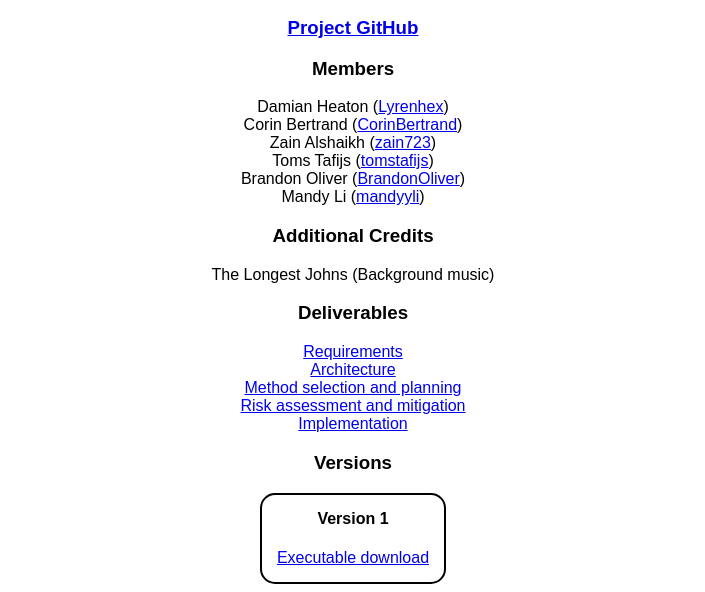
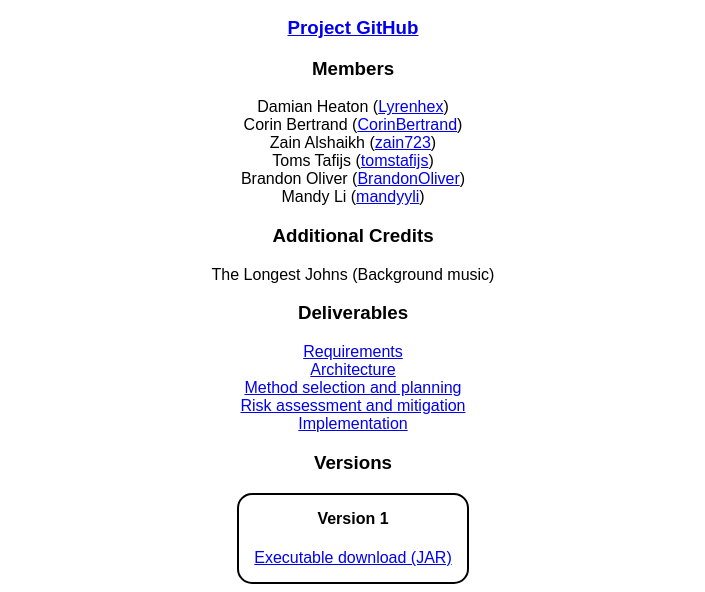
Before and after one commit to Lyrenhex/Team21Direction, a plain HTML site: page docs/index.html in a window 1280 px wide. Shown: the part 635-1227 px from the top of the page, without its empty margins (287-992 px from the left). Drawn offline with Linux system fonts and the light colour scheme.

Commit message:
Add JAR to website...

```diff
--- a/docs/index.html
+++ b/docs/index.html
@@ -43,8 +43,7 @@
         <h3>Versions</h3>
         <div class="version" id="v1">
             <h4>Version 1</h4>
-            <a class="exe" href="#">Executable download</a>
-            <!-- link above, documentation links, etc. this is basic structure. -->
+            <a class="exe" href="PirateGame!-1.0.jar">Executable download (JAR)</a>
         </div>
     </body>
 
```
